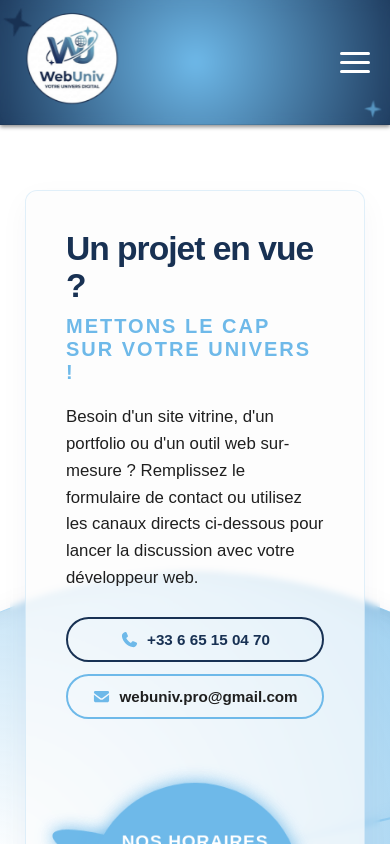
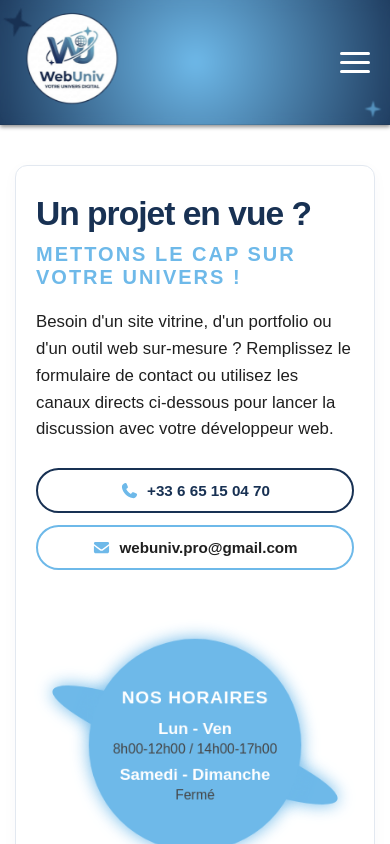
Before and after one commit to JHochart0/WebUniv, a React (Vite) app: page /contact in a window 390 px wide. Shown: the top 844 px of the page. Built offline with nearby package versions, Linux system fonts and the light colour scheme.

Commit message:
some changes to responsive in contact page (not finished tho)

```diff
--- a/src/css/Contact.css
+++ b/src/css/Contact.css
@@ -336,6 +336,7 @@
     text-transform: uppercase;
     letter-spacing: 1px;
     margin: 0 0 12px 0;
+    text-align:center;
 }
 
 .contact-socials {
@@ -502,34 +503,52 @@
     }
 }
 
+/*********************************
+********* RESPONSIVE MOBILE ******
+*********************************/
 @media (max-width: 599px) {
     .contact-container {
-        padding: 40px 10px;
+        padding: 40px 15px;
+        background-color: var(--color-white); /* Fond propre et uni */
+    }
+
+    /* 1. ON SUPPRIME LA GRANDE PLANÈTE ET L'ANNEAU SUR MOBILE */
+    .contact-container::before,
+    .contact-star-deco {
+        display: none;
     }
 
     .contact-wrap {
-        max-width: 95vw;
-        padding: 25px 15px;
-        gap: 30px;
+        max-width: 100%;
+        padding: 0;
+        gap: 30px; /* Espace équilibré entre la section info et le formulaire */
     }
 
+    /* 2. ADAPTATION DES CARTES (OPAQUES ET ÉPURÉES) */
+    .contact-info-section,
     .contact-form-section {
-        padding: 25px 15px;
+        background: #FFFFFF;
+        border: 1px solid #e2e8f0; /* Une bordure grise très légère pour structurer */
+        padding: 30px 20px;
+        min-height: auto; /* On libère la hauteur fixe du desktop */
+        min-width: auto;
+        box-shadow: 0 4px 15px rgba(24, 49, 83, 0.03); /* Ombre très subtile */
     }
 
+    /* Ajustements des textes et boutons */
     .contact-main-title {
         font-size: 2.1rem;
     }
 
     .contact-submit-btn,
     .contact-direct-btn {
-        width: 100%;
+        width: 100%; /* Boutons à 100% pour une meilleure ergonomie tactile */
     }
 
-    /* Échelle et animation mobile identiques au footer */
+    /* 3. ON GARDE UNIQUEMENT LA PETITE PLANÈTE DES HORAIRES */
     .contact-schedules {
         transform: scale(0.85);
-        margin: 15px auto;
+        margin: 20px auto;
     }
 
     .contact-schedules:hover {
--- a/src/pages/Contact.jsx
+++ b/src/pages/Contact.jsx
@@ -98,10 +98,6 @@ function Contact() {
                             </a>
                         </div>
                     </div>
-
-
-
-
                 </div>
 
                 {/* Partie Formulaire de contact */}
```
